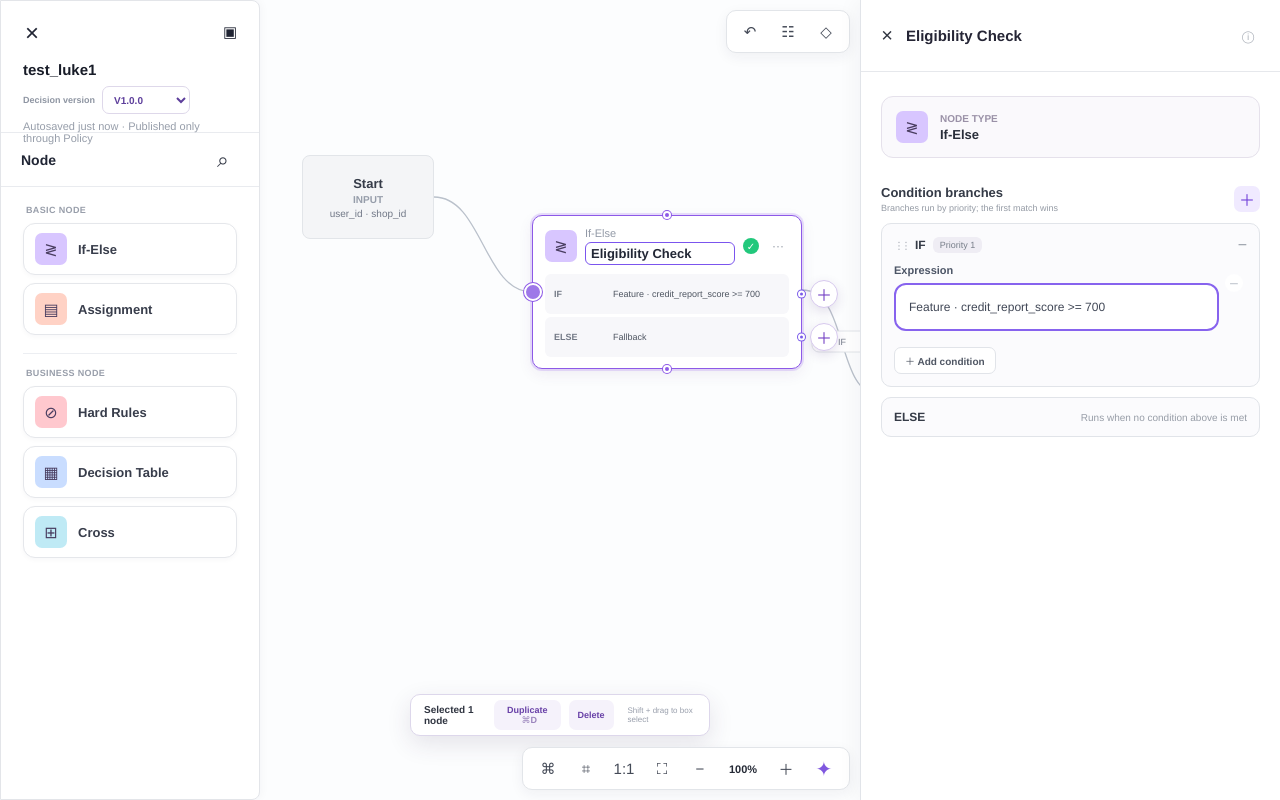
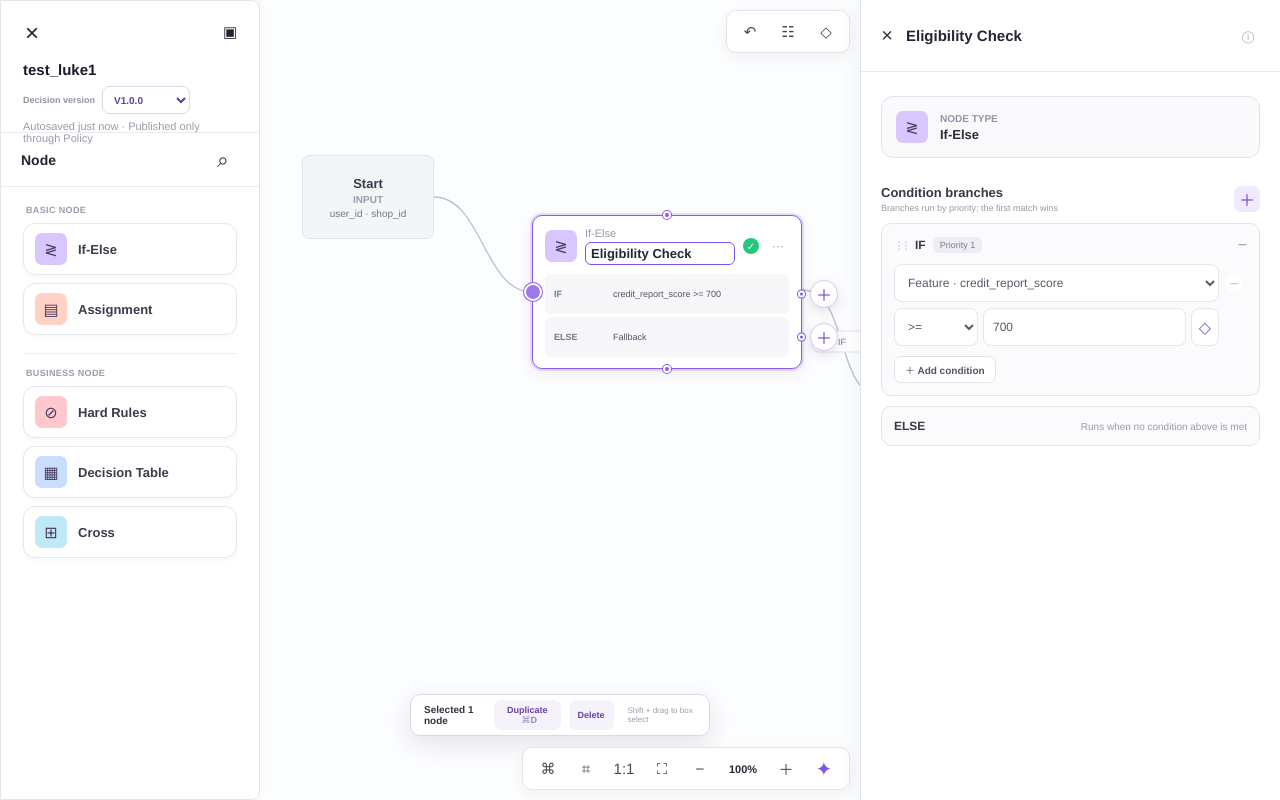
Before and after one commit to wangnan2017fall-oss/Ant-ACE-reinf, a React (Vite) app in the folder frontend/: page /decision/1/edit in a window 1280 px wide. Both pictures are taken after a click on the element 695 px from the left and 292 px from the top of the page. Built offline with nearby package versions, Linux system fonts and the light colour scheme.

Commit message:
fix: restore simple and expression if-else conditions

```diff
--- a/frontend/src/modules/decision/canvas/DecisionEditorPage.jsx
+++ b/frontend/src/modules/decision/canvas/DecisionEditorPage.jsx
@@ -223,7 +223,7 @@ function DecisionEditorPage() {
     shop_id: 'String',
   })
   const [conditionRows, setConditionRows] = useState({
-    true: [{ id: 1, logic: 'AND', operator: 'Expression', fullExpression: 'Feature · credit_report_score >= 700' }],
+    true: [{ id: 1, logic: 'AND', variable: 'Feature · credit_report_score', operator: '>=', expression: '700', rightMode: 'value' }],
   })
   const [conditionBranchOrder, setConditionBranchOrder] = useState(['true'])
   const [actionOperations, setActionOperations] = useState({
@@ -871,7 +871,7 @@ function DecisionEditorPage() {
   const addCondition = (branch) => {
     setConditionRows((current) => ({
       ...current,
-      [branch]: [...current[branch], { id: Date.now(), logic: 'AND', operator: 'Expression', fullExpression: '' }],
+      [branch]: [...current[branch], { id: Date.now(), logic: 'AND', variable: '', operator: '=', expression: '', rightMode: 'value' }],
     }))
   }
 
@@ -895,7 +895,7 @@ function DecisionEditorPage() {
     const branchId = `branch-${Date.now()}`
     setConditionRows((current) => ({
       ...current,
-      [branchId]: [{ id: Date.now(), logic: 'AND', operator: 'Expression', fullExpression: '' }],
+      [branchId]: [{ id: Date.now(), logic: 'AND', variable: '', operator: '=', expression: '', rightMode: 'value' }],
     }))
     setConditionBranchOrder((current) => [...current, branchId])
   }
@@ -1704,6 +1704,7 @@ function DecisionEditorPage() {
   }
 
   const renderConditionGroup = (branch, label, priority) => {
+    const upstreamNodes = selectedNode ? getUpstreamNodes(selectedNode.id) : []
     return (
     <div className="selector-branch-card">
       <div className="selector-branch-header">
@@ -1713,12 +1714,9 @@ function DecisionEditorPage() {
         <button aria-label={`Remove ${label}`} onClick={() => deleteConditionBranch(branch)}>−</button>
       </div>
       {conditionRows[branch].map((row, rowIndex) => {
-        const legacyExpression = row.variable
-          ? `${row.variable} ${row.operator || ''} ${row.expression || ''}`.trim()
-          : ''
-        const expressionValue = Object.prototype.hasOwnProperty.call(row, 'fullExpression')
-          ? row.fullExpression
-          : legacyExpression
+        const variableType = getConditionVariableType(row.variable, upstreamNodes)
+        const operators = getConditionOperators(variableType)
+        const fullExpressionMode = row.operator === 'Expression'
         return (
         <div className="condition-entry" key={row.id}>
           {rowIndex > 0 && (
@@ -1731,17 +1729,103 @@ function DecisionEditorPage() {
               <span />
             </div>
           )}
-          <div className="condition-row full-expression-mode">
+          <div className={`condition-row ${fullExpressionMode ? 'full-expression-mode' : ''}`}>
+            {fullExpressionMode
+              ? (
                 <div className="condition-full-expression">
-              <div><strong>Expression</strong></div>
+                  <div>
+                    <strong>Expression</strong>
+                    <button onClick={() => updateCondition(branch, row.id, 'operator', '=')}>Use simple condition</button>
+                  </div>
                   <input
-                autoFocus={rowIndex === 0 && !expressionValue}
-                aria-label="Condition expression"
-                value={expressionValue}
+                    autoFocus
+                    aria-label="Full condition expression"
+                    value={row.fullExpression || ''}
                     placeholder="Expression"
                     onChange={(event) => updateCondition(branch, row.id, 'fullExpression', event.target.value)}
                   />
                 </div>
+              )
+              : (
+                <>
+                  <select
+                    aria-label="Left variable"
+                    className="condition-variable"
+                    value={row.variable || ''}
+                    onChange={(event) => {
+                      const nextVariable = event.target.value
+                      const nextOperators = getConditionOperators(getConditionVariableType(nextVariable, upstreamNodes))
+                      updateCondition(branch, row.id, 'variable', nextVariable)
+                      if (!nextOperators.includes(row.operator)) updateCondition(branch, row.id, 'operator', nextOperators[0])
+                    }}
+                  >
+                    <option value="">Select left variable</option>
+                    <optgroup label="Feature">
+                      {featureVariables.map((feature) => <option key={feature.name}>{`Feature · ${feature.name}`}</option>)}
+                    </optgroup>
+                    <optgroup label="Custom">
+                      {customConditionVariables.map((variable) => <option key={variable.name}>{`Custom · ${variable.name}`}</option>)}
+                    </optgroup>
+                    {upstreamNodes.map((node) => (
+                      <optgroup label={node.label} key={node.id}>
+                        {(node.outputs || []).map((output) => <option key={output}>{`${node.label} · ${output}`}</option>)}
+                      </optgroup>
+                    ))}
+                  </select>
+                  <div className="condition-comparison">
+                    <select aria-label="Operator" value={row.operator || '='} onChange={(event) => updateCondition(branch, row.id, 'operator', event.target.value)}>
+                      {operators.map((operator) => <option key={operator}>{operator}</option>)}
+                    </select>
+                    {row.rightMode === 'expression'
+                      ? renderConditionExpression(branch, row, upstreamNodes)
+                      : (
+                        <input
+                          aria-label="Right variable or value"
+                          value={row.expression || ''}
+                          placeholder={`Enter ${variableType === 'unknown' ? 'value' : variableType} or select variable`}
+                          onChange={(event) => updateCondition(branch, row.id, 'expression', event.target.value)}
+                        />
+                      )}
+                    <button
+                      title="Choose right value source"
+                      onClick={() => setConditionValuePicker((current) => (
+                        current?.branch === branch && current?.rowId === row.id ? null : { branch, rowId: row.id }
+                      ))}
+                    >◇</button>
+                    {conditionValuePicker?.branch === branch && conditionValuePicker?.rowId === row.id && (
+                      <div className="condition-reference-picker">
+                        <strong>Right value source</strong>
+                        <div className="condition-source-modes">
+                          <button onClick={() => { updateCondition(branch, row.id, 'rightMode', 'value'); setConditionValuePicker(null) }}><span>Direct value</span><code>Type</code></button>
+                          <button onClick={() => { updateCondition(branch, row.id, 'rightMode', 'expression'); if (!row.expressionParts) updateCondition(branch, row.id, 'expressionParts', []); setConditionValuePicker(null) }}><span>Expression</span><code>ƒx</code></button>
+                        </div>
+                        <small>Feature</small>
+                        {featureVariables.map((feature) => (
+                          <button key={feature.name} onClick={() => { updateCondition(branch, row.id, 'rightMode', 'value'); updateCondition(branch, row.id, 'expression', `Feature · ${feature.name}`); setConditionValuePicker(null) }}>
+                            <span>{feature.name}</span><code>{feature.type}</code>
+                          </button>
+                        ))}
+                        <small>Custom</small>
+                        {customConditionVariables.map((variable) => (
+                          <button key={variable.name} onClick={() => { updateCondition(branch, row.id, 'rightMode', 'value'); updateCondition(branch, row.id, 'expression', `Custom · ${variable.name}`); setConditionValuePicker(null) }}>
+                            <span>{variable.name}</span><code>{variable.type}</code>
+                          </button>
+                        ))}
+                        {upstreamNodes.map((node) => (
+                          <div key={node.id}>
+                            <small>{node.label}</small>
+                            {(node.outputs || []).map((output) => (
+                              <button key={output} onClick={() => { updateCondition(branch, row.id, 'rightMode', 'value'); updateCondition(branch, row.id, 'expression', `${node.label} · ${output}`); setConditionValuePicker(null) }}>
+                                <span>{output}</span><code>auto</code>
+                              </button>
+                            ))}
+                          </div>
+                        ))}
+                      </div>
+                    )}
+                  </div>
+                </>
+              )}
             <button
               aria-label={`Delete ${branch} condition ${rowIndex + 1}`}
               disabled={conditionRows[branch].length === 1}
```
Lines whose indentation alone changed are shown as unchanged.
